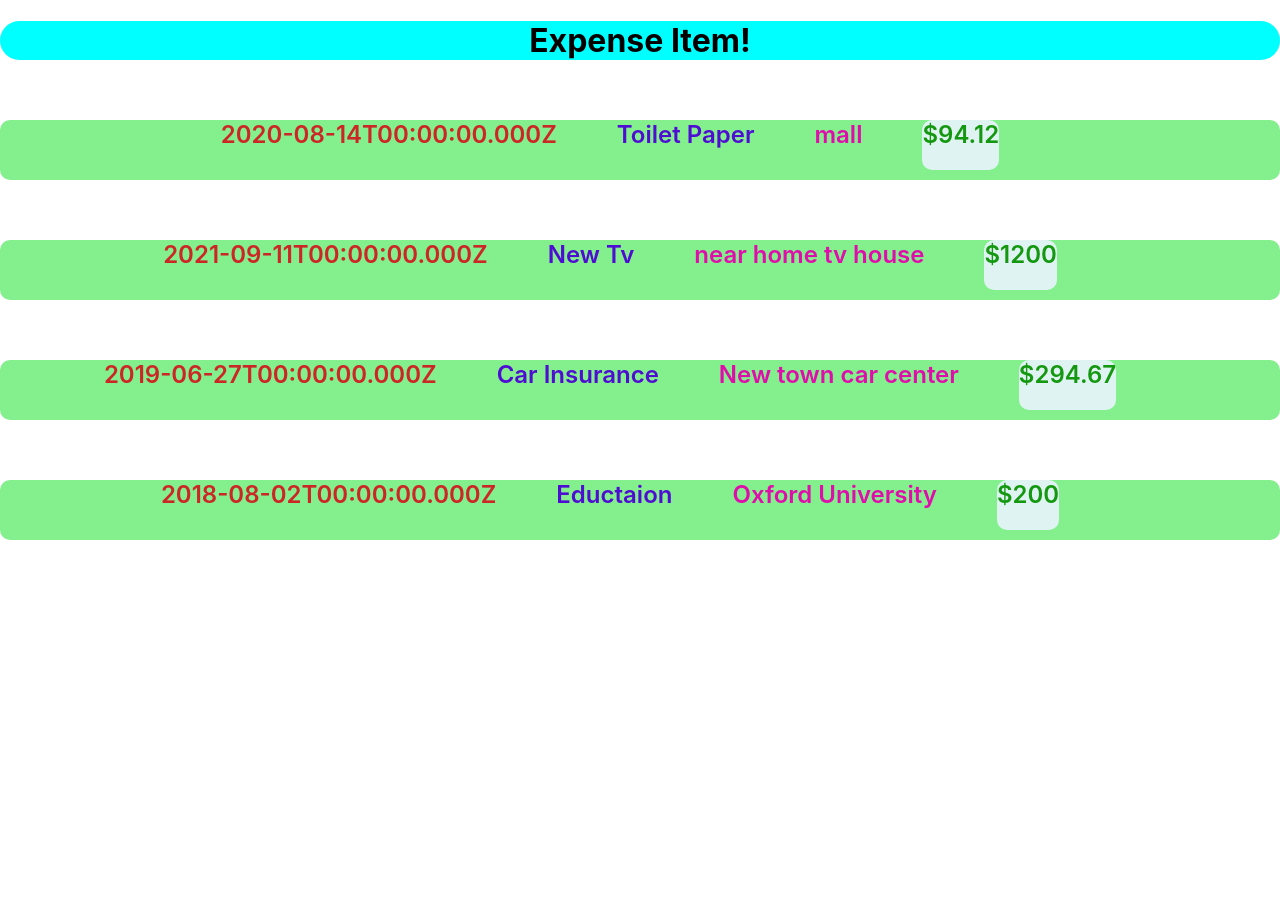
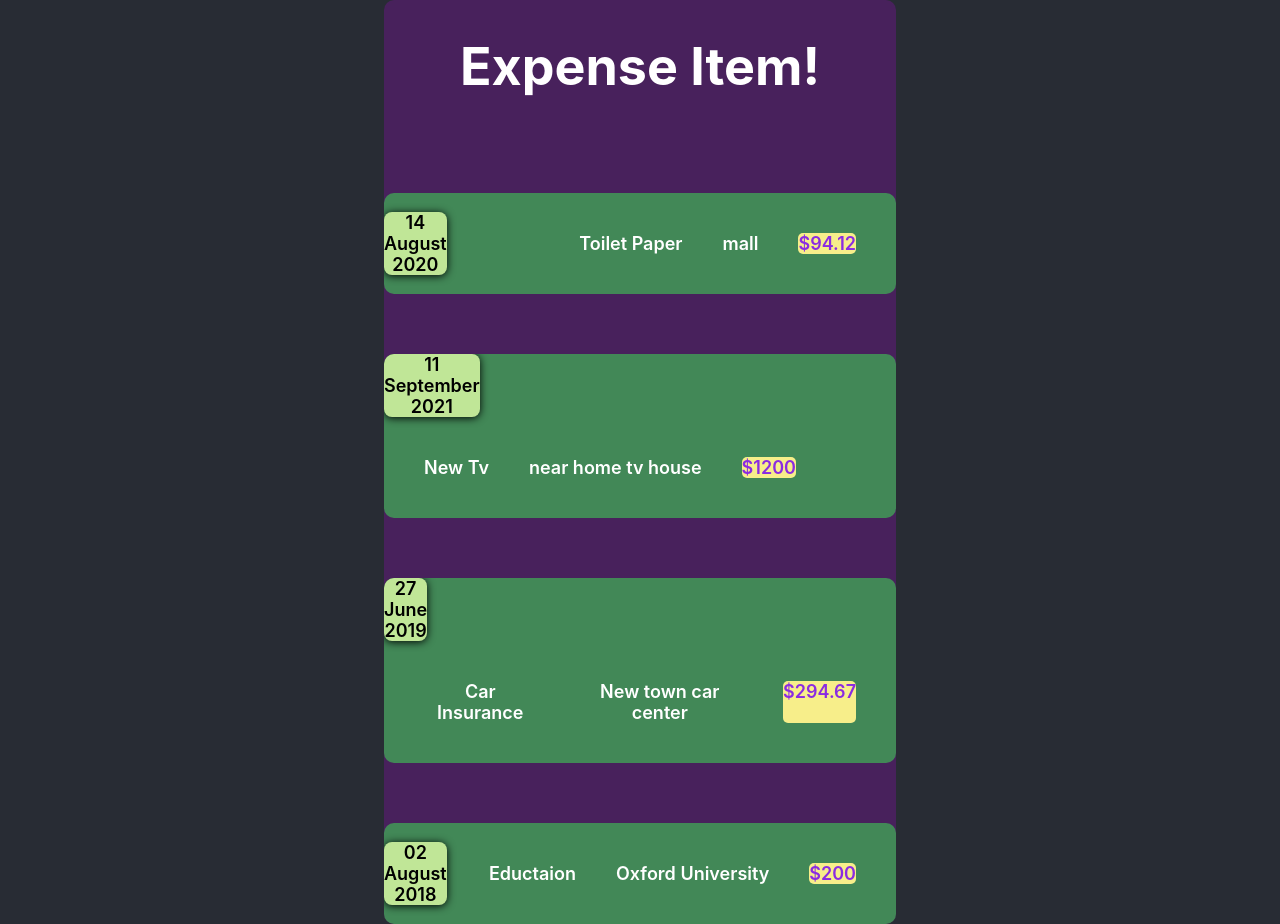
Before and after one commit to subhro7264/SharpenerReact.js, a React (Create React App) app in the folder my-app/: page / in a window 1280 px wide. Before the commit the page ends 800 px from the top, so only its background shows below. Built offline with nearby package versions, Linux system fonts and the light colour scheme.

Commit message:
#File_Structure_and_Fat_Arrow_Functions

```diff
--- a/my-app/src/App.css
+++ b/my-app/src/App.css
@@ -13,7 +13,7 @@
   }
 }
 
-.App-header {
+.App {
   background-color: #282c34;
   min-height: 100vh;
   display: flex;
@@ -23,7 +23,16 @@
   font-size: calc(10px + 2vmin);
   color: white;
 }
+.app-body{
+  background-color: rgb(72, 33, 92);
+  width: 100%vw;
+  height: 100%vh;
+  display: flex;
+  flex-direction: column;
+  align-items: center;
+  border-radius: 10px;
 
+}
 .App-link {
   color: #61dafb;
 }
@@ -36,14 +45,3 @@
     transform: rotate(360deg);
   }
 }
-.app-header{
-
-    background-color: aqua;
-    box-sizing: border-box;
-    font-weight: bolder;
-    border-radius: 20px;
-    width:100%vw;
-    justify-content: center;
-    text-align: center;
-    flex-wrap: wrap;
-}
--- a/my-app/src/App.js
+++ b/my-app/src/App.js
@@ -1,8 +1,11 @@
 import logo from "./logo.svg";
 import "./App.css";
-import ExpenseItem from "./component/ExpenseItem";
+// import ExpenseItem from "./component/ExpenseItem";
+import React from 'react';
+import Expenses from './component/Expenses/Expenses';
 
-function App() {
+
+const App=()=> {
   const expenses = [
     {
       id: "e1",
@@ -35,32 +38,10 @@ function App() {
   ];
   return (
     <div className="App">
-      <h1 className="app-header"> Expense Item!</h1>
-
-      <ExpenseItem
-        title={expenses[0].title}
-        location={expenses[0].location}
-        ammount={expenses[0].ammount}
-        date={expenses[0].date}
-      ></ExpenseItem>
-      <ExpenseItem
-        title={expenses[1].title}
-        location={expenses[1].location}
-        ammount={expenses[1].ammount}
-        date={expenses[1].date}
-      ></ExpenseItem>
-      <ExpenseItem
-        title={expenses[2].title}
-        location={expenses[2].location}
-        ammount={expenses[2].ammount}
-        date={expenses[2].date}
-      ></ExpenseItem>
-      <ExpenseItem
-        title={expenses[3].title}
-        location={expenses[3].location}
-        ammount={expenses[3].ammount}
-        date={expenses[3].date}
-      ></ExpenseItem>
+    <div className="app-body">
+    <h1>Expense Item!</h1>
+    <Expenses items={expenses} />
+    </div>
     </div>
   );
 }
--- /dev/null
+++ b/my-app/src/component/Expenses/ExpenseDate.css
@@ -0,0 +1,6 @@
+.expense_Date{
+    color: black;
+    background-color: rgb(192, 230, 151);
+    border-radius:8px;
+    box-shadow: 0 1px  8px  black;
+}
--- /dev/null
+++ b/my-app/src/component/Expenses/ExpenseDate.js
@@ -0,0 +1,15 @@
+import './ExpenseDate.css';
+
+const ExpenseDate=(props) =>{
+  const day = props.date.toLocaleString("en-US", { day: "2-digit" });
+  const month = props.date.toLocaleString("en-US", { month: "long" });
+  const year = props.date.getFullYear();
+  return (
+    <div className="expense_Date ">
+      <div className="expense_date">{day}</div>
+      <div className="expense_month"> {month}</div>
+      <div className="expense_year">{year}</div>
+    </div>
+  );
+}
+export default ExpenseDate;
--- /dev/null
+++ b/my-app/src/component/Expenses/ExpenseDetails.css
@@ -0,0 +1,21 @@
+
+
+.expense_details{
+    display: flex;
+ margin: 20px;
+}
+.expense_title{
+   margin: 20px;
+}
+.Location_Of_Expenditure{
+    margin: 20px;
+}
+
+.expense_ammount{
+  margin: 20px;
+  border-radius: 5px;
+  color: blueviolet;
+    background-color: rgb(247, 238, 138);
+
+
+}
--- /dev/null
+++ b/my-app/src/component/Expenses/ExpenseDetails.js
@@ -0,0 +1,13 @@
+
+import './ExpenseDetails.css';
+
+const ExpenseDetails=(props)=>{
+    return(
+        <div className=" expense_details flex">
+        <div className="expense_title">{props.title}</div>
+        <div className="Location_Of_Expenditure">{props.location}</div>
+        <div className="expense_ammount ">${props.ammount}</div>
+        </div>
+    )
+}
+export default ExpenseDetails;
--- /dev/null
+++ b/my-app/src/component/Expenses/ExpenseItem.css
@@ -0,0 +1,20 @@
+ .flex{
+    display:flex ;
+    flex-direction: row;
+}
+
+.expense-item{
+    background-color: rgba(64, 178, 85, 0.718);
+    height:fit-content;
+    width: 40vw;
+    margin-top: 60px;
+    align-items: center;
+    justify-content: space-between;
+    /* text-align: center; */
+    flex-wrap: wrap;
+    border-radius: 10px ;
+    overflow: hidden;
+    font-weight: 600;
+    font-size:large;
+
+}
--- /dev/null
+++ b/my-app/src/component/Expenses/ExpenseItem.js
@@ -0,0 +1,19 @@
+import Card from "../UI/Card";
+import ExpenseDate from "./ExpenseDate";
+import ExpenseDetails from "./ExpenseDetails";
+import "./ExpenseItem.css";
+
+const ExpenseItem=(props) =>{
+  return (
+    <Card className="expense-item flex">
+      <ExpenseDate date={props.date} />
+
+      <ExpenseDetails
+        title={props.title}
+        location={props.location}
+        ammount={props.ammount}
+      />
+    </Card>
+  );
+}
+export default ExpenseItem;
--- /dev/null
+++ b/my-app/src/component/Expenses/Expenses.js
@@ -0,0 +1,36 @@
+import ExpenseItem from "./ExpenseItem";
+import Card from "../UI/Card";
+
+
+function Expenses(props) {
+
+    return(
+      <Card classNmae="expenses">
+        <ExpenseItem
+        title={props.items[0].title}
+        location={props.items[0].location}
+        ammount={props.items[0].ammount}
+        date={props.items[0].date}
+      ></ExpenseItem>
+      <ExpenseItem
+        title={props.items[1].title}
+        location={props.items[1].location}
+        ammount={props.items[1].ammount}
+        date={props.items[1].date}
+      ></ExpenseItem>
+      <ExpenseItem
+        title={props.items[2].title}
+        location={props.items[2].location}
+        ammount={props.items[2].ammount}
+        date={props.items[2].date}
+      ></ExpenseItem>
+      <ExpenseItem
+        title={props.items[3].title}
+        location={props.items[3].location}
+        ammount={props.items[3].ammount}
+        date={props.items[3].date}
+      ></ExpenseItem>
+      </Card>
+    )
+}
+export default Expenses;
--- /dev/null
+++ b/my-app/src/component/UI/Card.css
@@ -0,0 +1,4 @@
+.Card{
+    border-radius:8px;
+    box-shadow: 0 1px  8px  black;
+}
--- /dev/null
+++ b/my-app/src/component/UI/Card.js
@@ -0,0 +1,7 @@
+import "./Card.css";
+
+const Card=(props)=> {
+  const classes = 'card '+ props.className;
+  return <div className={classes}>{props.children}</div>;
+}
+export default Card;
```
